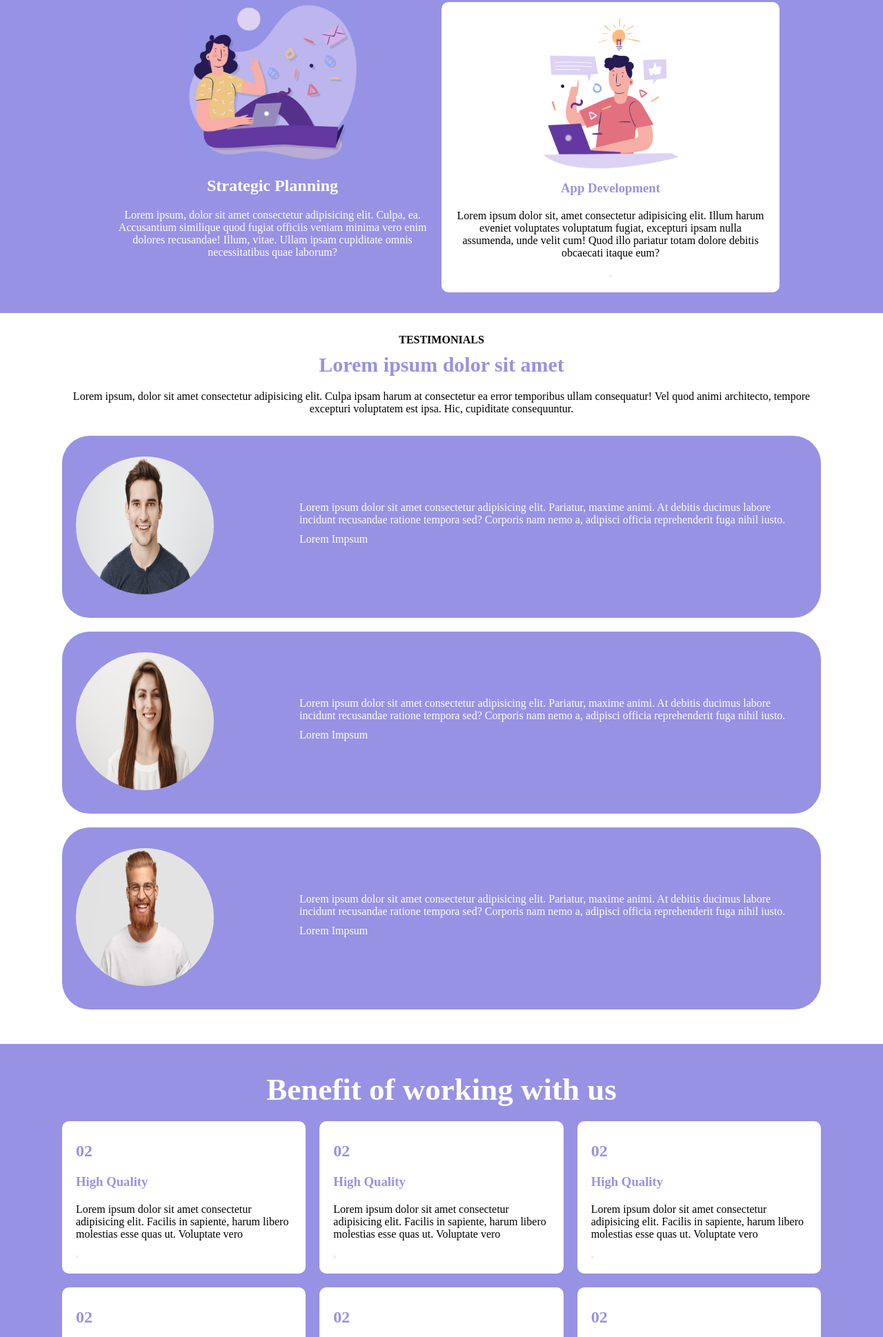
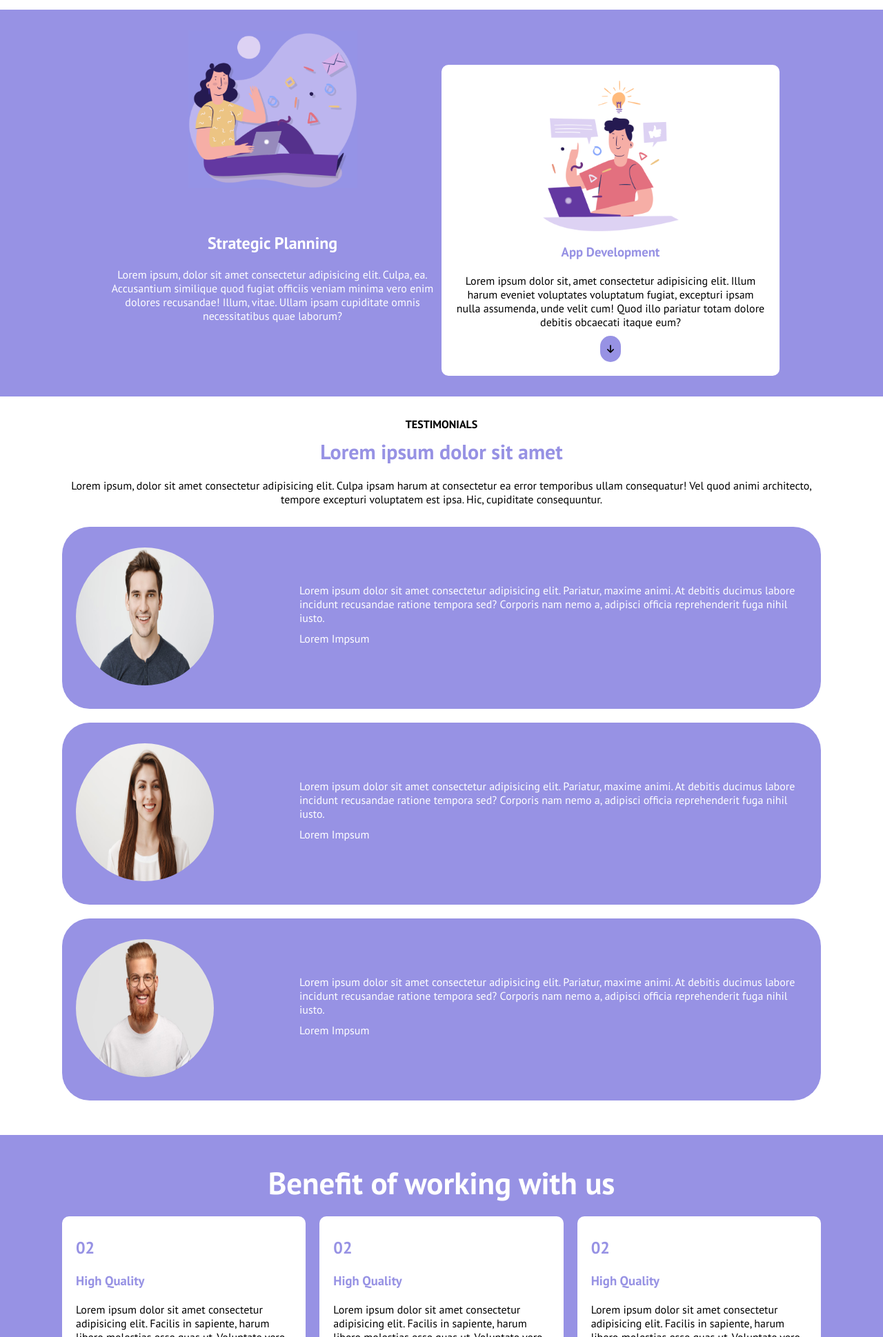
Before and after one commit to PaoloNapoli97/htmlcss-responsive-layout, a plain HTML site: page index.html in a window 1280 px wide. Shown: the part 861-2800 px from the top of the page at 69% size. Drawn offline with Linux system fonts and the light colour scheme.

Commit message:
Schifoso ma finito al 98%

```diff
--- a/css/button.css
+++ b/css/button.css
@@ -0,0 +1,40 @@
+/*---------------------
+    BUTTONS
+---------------------*/
+
+.btn{
+    border: none;
+    padding: .625rem;
+}
+
+
+.btn-l{
+    border: none;
+    padding: .625rem;
+    width: 12.5rem;
+}
+
+.btn-xxxl{
+    padding: 1.25rem 1.875rem;
+}
+
+.btn-radius{
+    border-radius: 1.25rem;
+}
+
+.btn-blu{
+    color: white;
+    background-color: #0084fd;
+}
+
+.btn-viola{
+    background-color: #9792e4;
+}
+
+.white{
+    color: white;
+}
+
+.purple{
+   color: #9792e4;
+}
--- a/css/header.css
+++ b/css/header.css
@@ -10,9 +10,15 @@ header{
     top: 0;
 }
 
+
 /* --------------
     RESPONSIVE
 -----------------*/
+
+
+.logo img{
+    width: 3.75rem
+}
 
 .header-nav{
     display: none;
--- a/css/main.css
+++ b/css/main.css
@@ -62,13 +62,16 @@
 }
 
 .info{
-    padding: .625rem 0;
+    padding-top: 3.125rem;
 }
 
 .planning .info h2, p{
     padding: .625rem 0;
 }
 
+.planning .col-right{
+    padding-top: 3.125rem;
+}
 
 .planning img{
     width: 50%;
--- a/css/reset.css
+++ b/css/reset.css
@@ -3,6 +3,7 @@
 -----------*/
 
 *{
+    font-family: 'PT Sans', sans-serif;
     box-sizing: border-box;
     margin: 0;
     padding: 0;
--- a/index.html
+++ b/index.html
@@ -7,20 +7,23 @@
     <title>Responsive Layout</title>
     <link rel="stylesheet" href="css/style.css">
     <link rel="stylesheet" href="https://cdnjs.cloudflare.com/ajax/libs/font-awesome/6.2.0/css/all.min.css" integrity="sha512-xh6O/CkQoPOWDdYTDqeRdPCVd1SpvCA9XXcUnZS2FmJNp1coAFzvtCN9BmamE+4aHK8yyUHUSCcJHgXloTyT2A==" crossorigin="anonymous" referrerpolicy="no-referrer" />
+    <link rel="preconnect" href="https://fonts.googleapis.com">
+    <link rel="preconnect" href="https://fonts.gstatic.com" crossorigin>
+    <link href="https://fonts.googleapis.com/css2?family=PT+Sans:wght@400;700&display=swap" rel="stylesheet">
 </head>
 <body>
     <header>
         <div class="container">
             <div class="flex-box space-between">
                 <div class="logo"><img src="img/logo.png" alt=""></div>
-                <button class="header-menu">Menu</button>
+                <button class="header-menu"><i class="fa-solid fa-bars"></i></button>
                 <nav class="header-nav">
                     <ul class="list-inline">
                         <li><a href="http://">Planning</a></li>
                         <li><a href="http://">Testimonials</a></li>
                         <li><a href="http://">Features</a></li>
                         <li><a href="http://">About Us</a></li>
-                        <li><button><a href="http://">5</a></button></li>
+                        <li><button class="btn btn-radius">Get Started</button></li>
                     </ul>
                 </nav>
             </div>
@@ -36,7 +39,7 @@
                             <div class="demo-box">
                                 <h3>Get a demo application</h3>
                                 <p>Lorem ipsum dolor sit amet consectetur adipisicing elit. A nemo iusto aperiam fugiat eligendi magnam eaque deserunt corporis, earum</p>
-                                <button></button>
+                                <button class="btn-l btn-radius btn-blu"><i class="fa-brands fa-apple"></i> App Store</button>
                             </div>
                             <div class="demo-box">
                                 <img src="img/phone.png" alt="">
@@ -91,7 +94,7 @@
                                 <img src="img/planning2.png" alt="">
                                 <h3>App Development</h3>
                                 <p>Lorem ipsum dolor sit, amet consectetur adipisicing elit. Illum harum eveniet voluptates voluptatum fugiat, excepturi ipsam nulla assumenda, unde velit cum! Quod illo pariatur totam dolore debitis obcaecati itaque eum?</p>
-                                <button></button>
+                                <button class="btn btn-radius btn-viola"><i class="fa-solid fa-arrow-down"></i></button>
                             </div>
                         </div>
                     </div>
@@ -154,7 +157,7 @@
                                 <h2>02</h2>
                                 <h3>High Quality</h3>
                                 <p>Lorem ipsum dolor sit amet consectetur adipisicing elit. Facilis in sapiente, harum libero molestias esse quas ut. Voluptate vero</p>
-                                <button></button>
+                                <button class="btn-l btn-radius btn-viola white">more</button>
                             </div>
                         </div>
                         <div class="col">
@@ -162,7 +165,7 @@
                                 <h2>02</h2>
                                 <h3>High Quality</h3>
                                 <p>Lorem ipsum dolor sit amet consectetur adipisicing elit. Facilis in sapiente, harum libero molestias esse quas ut. Voluptate vero</p>
-                                <button></button>
+                                <button class="btn-l btn-radius btn-viola white">more</button>
                             </div>
                         </div>
                         <div class="col">
@@ -170,7 +173,7 @@
                                 <h2>02</h2>
                                 <h3>High Quality</h3>
                                 <p>Lorem ipsum dolor sit amet consectetur adipisicing elit. Facilis in sapiente, harum libero molestias esse quas ut. Voluptate vero</p>
-                                <button></button>
+                                <button class="btn-l btn-radius btn-viola white">more</button>
                             </div>
                         </div>
                         <div class="col">
@@ -178,7 +181,7 @@
                                 <h2>02</h2>
                                 <h3>High Quality</h3>
                                 <p>Lorem ipsum dolor sit amet consectetur adipisicing elit. Facilis in sapiente, harum libero molestias esse quas ut. Voluptate vero</p>
-                                <button></button>
+                                <button class="btn-l btn-radius btn-viola white">more</button>
                             </div>
                         </div>
                         <div class="col">
@@ -186,7 +189,7 @@
                                 <h2>02</h2>
                                 <h3>High Quality</h3>
                                 <p>Lorem ipsum dolor sit amet consectetur adipisicing elit. Facilis in sapiente, harum libero molestias esse quas ut. Voluptate vero</p>
-                                <button></button>
+                                <button class="btn-l btn-radius btn-viola white">more</button>
                             </div>
                         </div>
                         <div class="col">
@@ -194,7 +197,7 @@
                                 <h2>02</h2>
                                 <h3>High Quality</h3>
                                 <p>Lorem ipsum dolor sit amet consectetur adipisicing elit. Facilis in sapiente, harum libero molestias esse quas ut. Voluptate vero</p>
-                                <button></button>
+                                <button class="btn-l btn-radius btn-viola white">more</button>
                             </div>
                         </div>
                     </div>
@@ -214,7 +217,7 @@
                     <div class="col col-right">
                         <img class="border-radius-circle" src="img/about.jpg" alt="">
                         <h4>Lorem ipsum dolor, sit amet consectetur adipisicing elit. Odit dolores asperiores ducimus qui dolorem vitae eius omnis quis quidem, libero, sunt fugit fuga impedit soluta magni doloremque dolorum obcaecati placeat?</h4>
-                        <button>Linkedin</button>
+                        <button class="btn btn-radius white btn-viola">Linkedin</button>
                     </div>
                 </div>
             </div>
@@ -227,7 +230,7 @@
                 <h2>Simple, Transparent Pricing</h2>
                 <h3>It's Free</h3>
                 <p>Lorem ipsum dolor sit amet consectetur adipisicing elit.</p>
-                <button>Get Started</button>
+                <button class="btn purple btn-radius btn-xxxl">Get Started</button>
                 <p>Lorem ipsum dolor sit amet consectetur adipisicing elit.</p>
             </div>
          </section>
@@ -236,7 +239,7 @@
     <footer class="text-center">
         <div class="container">
             <p>Lorem ipsum dolor sit amet consectetur adipisicing elit. Saepe rem sed ducimus eius facilis molestias debitis enim</p>
-            <p><a href="http://">Lorem ipsum</a> dolor sit amet consectetur adipisicing elit. <a href="http://"> Saepe rem</a></p>
+            <p><a href="http://">Lorem ipsum</a> dolor sit amet consectetur adipisicing elit. <a href="http://"> Saepe rem</p>
         </div>
     </footer>
     </main>
```
